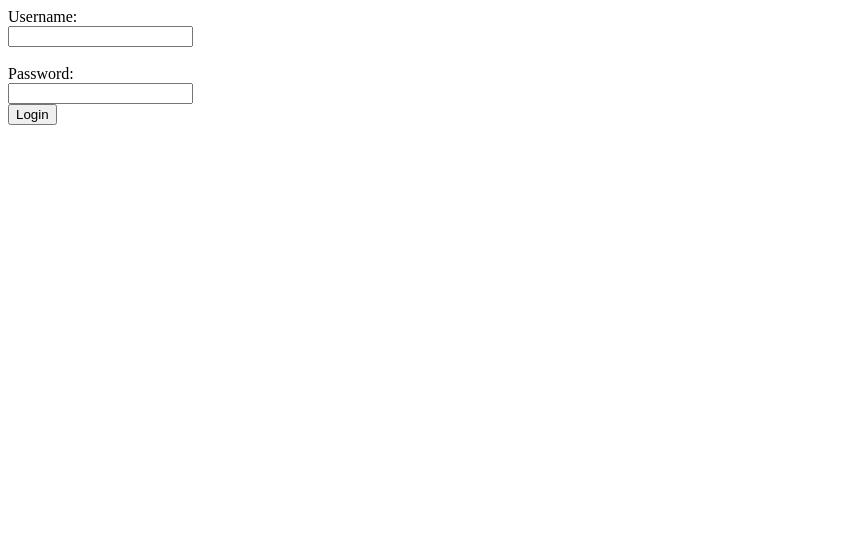
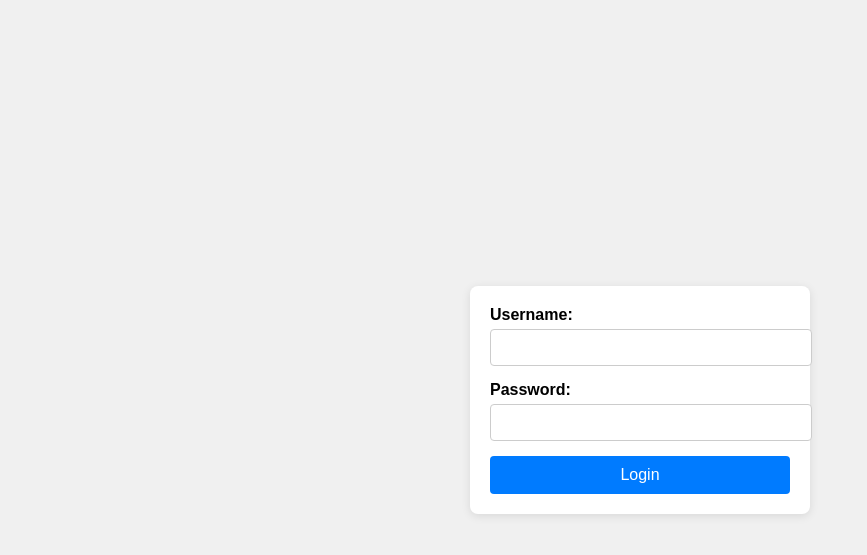
Before and after one commit to dionysm/CarsDatabanken, a Flask app: template templates/login.html in a window 1280 px wide. Shown: the top 555 px of the page, without its empty margins (0-867 px from the left). Run offline with Flask 3, Linux system fonts and the light colour scheme; the template is opened without the code that fills it, so the values that code supplies are empty.

Commit message:
CSS war hinzufugt

```diff
--- a/templates/login.html
+++ b/templates/login.html
@@ -2,21 +2,66 @@
 <html lang="en">
 <head>
     <meta charset="UTF-8">
+    <meta name="viewport" content="width=device-width, initial-scale=1.0">
     <title>Login</title>
+    <style>
+
+
+        body {
+            display: flex;
+            justify-content: center;
+            align-items: center;
+            height: 100vh;
+            margin: 0;
+            background-color: #f0f0f0;
+            font-family: Arial, sans-serif;
+        }
+        form {
+            background-color: white;
+            padding: 20px;
+            border-radius: 8px;
+            box-shadow: 0 2px 10px rgba(0, 0, 0, 0.1);
+            width: 300px;
+        }
+        label {
+            display: block;
+            margin-bottom: 5px;
+            font-weight: bold;
+        }
+        input[type="text"],
+        input[type="password"] {
+            width: 100%;
+            padding: 10px;
+            margin-bottom: 15px;
+            border: 1px solid #ccc;
+            border-radius: 4px;
+        }
+        button {
+            width: 100%;
+            padding: 10px;
+            background-color: #007bff;
+            color: white;
+            border: none;
+            border-radius: 4px;
+            cursor: pointer;
+            font-size: 16px;
+        }
+        button:hover {
+            background-color: #0056b3;
+        }
+    </style>
 </head>
 <body>
+
 <form>
     <label for="username">Username:</label>
-    <br>
-    <input id="username" name="username">
-    <br><br>
+    <input id="username" name="username" type="text" required>
+
     <label for="password">Password:</label>
-    <br>
-    <input id="password" name="password" type="password">
-    <br>
+    <input id="password" name="password" type="password" required>
+
     <button type="submit">Login</button>
+</form>
 
-
-</form>
 </body>
 </html>
```
